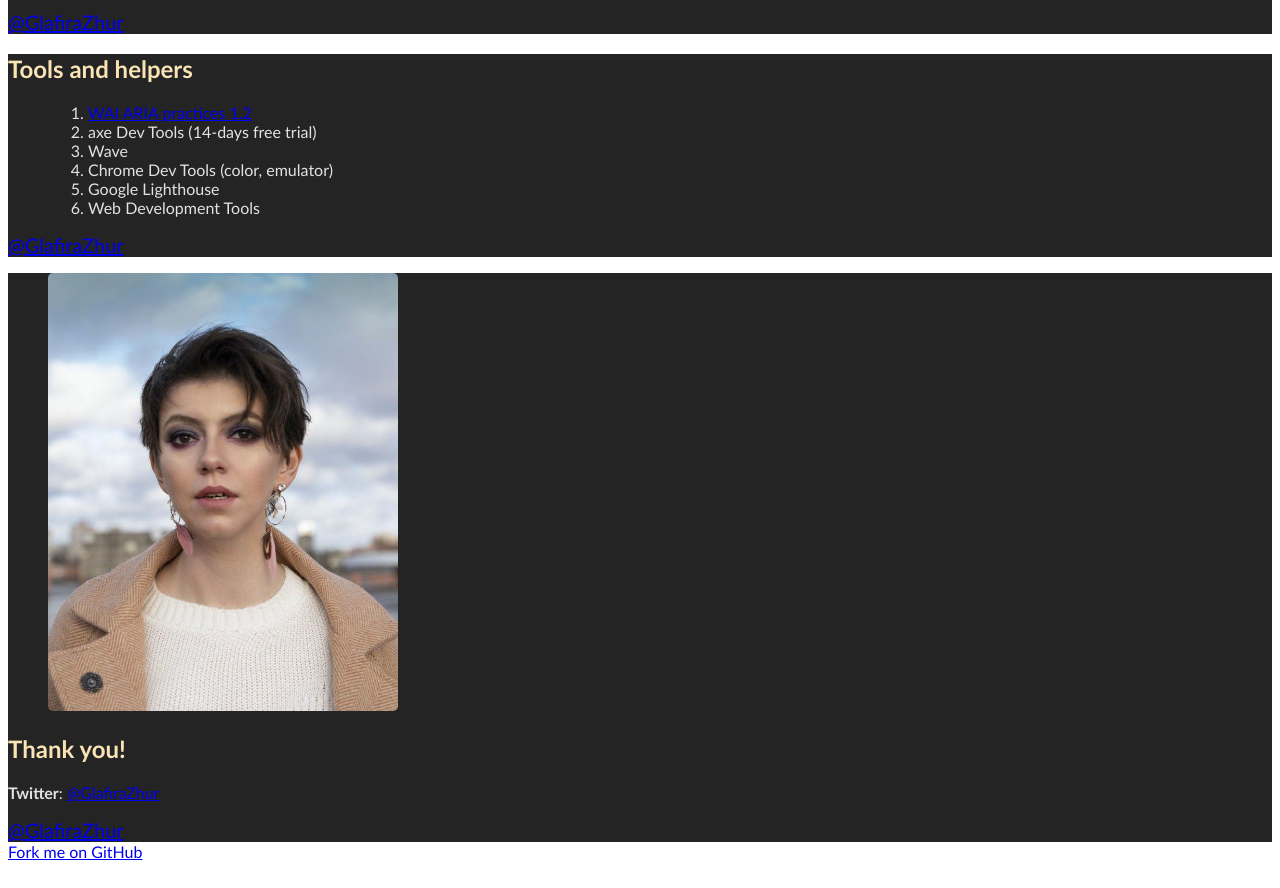
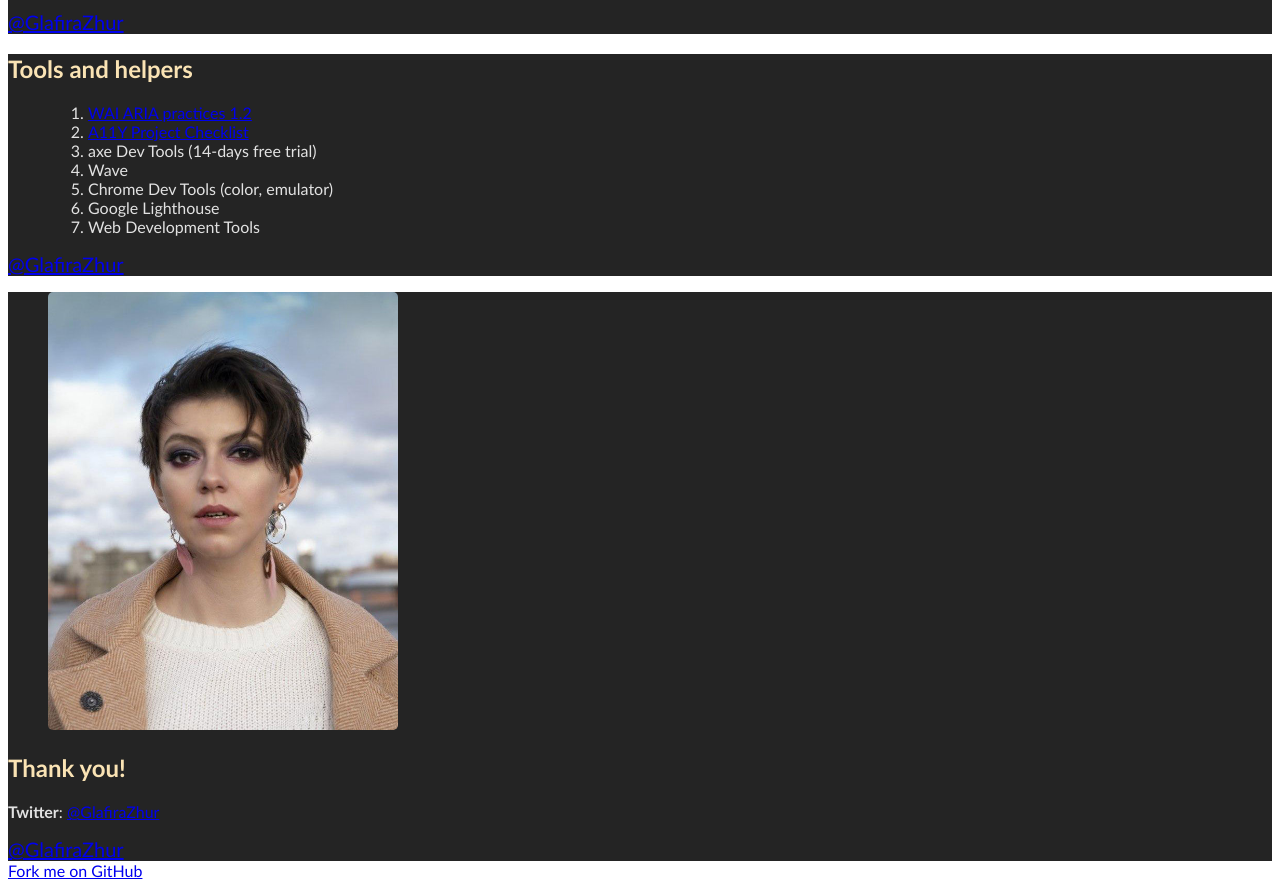
Before and after one commit to glafirazhur/a11y-images, a website: page index.html in a window 1280 px wide. Shown: the part 3560-4448 px from the top of the page. Drawn offline with nearby package versions, Linux system fonts and the light colour scheme.

Commit message:
Add content

```diff
--- a/index.html
+++ b/index.html
@@ -248,6 +248,7 @@
         <h2>Tools and helpers</h2>
         <ol>
             <li class="next"><a href="https://www.w3.org/TR/wai-aria-practices-1.2/">WAI ARIA practices 1.2</a></li>
+            <li class="next"><a href="https://www.a11yproject.com/checklist/">A11Y Project Checklist</a></li>
             <li class="next">axe Dev Tools (14-days free trial)</li>
             <li class="next">Wave</li>
             <li class="next">Chrome Dev Tools (color, emulator)</li>
@@ -258,54 +259,6 @@
         <a href="https://twitter.com/glafirazhur" class="copyright bottom" target="_blank">@GlafiraZhur</a>
     </section>
 
-
-    <!--section class="slide">
-        <h2>Нужны ли картинки незрячим?</h2>
-        <br>
-        <figure class="blockquote">
-            <blockquote>
-                <p>Мне лично, как незрячему пользователю, очень классно видеть, что картинка подписана. Я получаю такой же опыт, как и зрячий пользователь. Дизайнер старался, вставлял сюда эту картинку, вкладывал в нее смысл,
-                    и если она подписана - мне очень приятно! Подписанные картинки дают понимание, что это было сделано с вниманием к незрячим пользователям.</p>
-            </blockquote>
-
-            <figcaption>Паша Попко, незрячий тестировщик из Сбера</figcaption>
-        </figure>
-    </section-->
-
-    <!--section class="slide">
-        <h2>Доступен ли текст на картинке?</h2>
-        <figure class="blockquote">
-            <blockquote>
-                <p>Я посмотрел - цвета очень хорошие, и мне всё нравится в целом, кроме одного слайда, который как будто и не должен нравиться - с инструкцией, как стричь кота.</p>
-                <p>Там и на картинках сложновато что-либо разобрать, и подписи под ними плывут при скрин-зуме. А еще нет абзацев и отступов, что дополнительно затрудняет чтение.</p>
-            </blockquote>
-            <figcaption>Дима Глюз, активист, который видит суть :)</figcaption>
-        </figure>
-        <a href="https://twitter.com/glafirazhur" class="copyright bottom" target="_blank">@GlafiraZhur</a>
-    </section-->
-
-    <!--section class="slide clear">
-        <h2 class="shout">Я не смогла прочесть инструкцию</h2>
-        <a href="https://twitter.com/glafirazhur" class="copyright bottom" target="_blank">@GlafiraZhur</a>
-    </section-->
-
-    <!--section class="slide center small-top-padding">
-        <br>
-        <img src="pictures/shusha.jpg" alt="Белый перс с неровно остриженной попой, из которой торчит хвост" width="90%">
-        <a href="https://twitter.com/glafirazhur" class="copyright bottom" target="_blank">@GlafiraZhur</a>
-    </section-->
-
-    <!--section class="slide">
-        <h2>Как писать хороший alt</h2>
-        <ol>
-            <li><samp>alt</samp> должен быть как хороший твит (в пределах 150 символов)</li>
-            <li>Убираем из <samp>alt</samp> слова &laquo;картинка&raquo;, &laquo;изображение&raquo;, &laquo;графика&raquo;</li>
-            <li><samp>alt</samp> не описывает картинку дословно</li>
-            <li><a href="https://www.deque.com/blog/great-alt-text-introduction/">How to Design Great Alt Text: An Introduction</a></li>
-            <li><a href="">Как писать альты статья</a></li>
-        </ol>
-        <a href="https://twitter.com/glafirazhur" class="copyright bottom" target="_blank">@GlafiraZhur</a>
-    </section-->
 
     <section class="slide">
         <div class="columns two">
```
